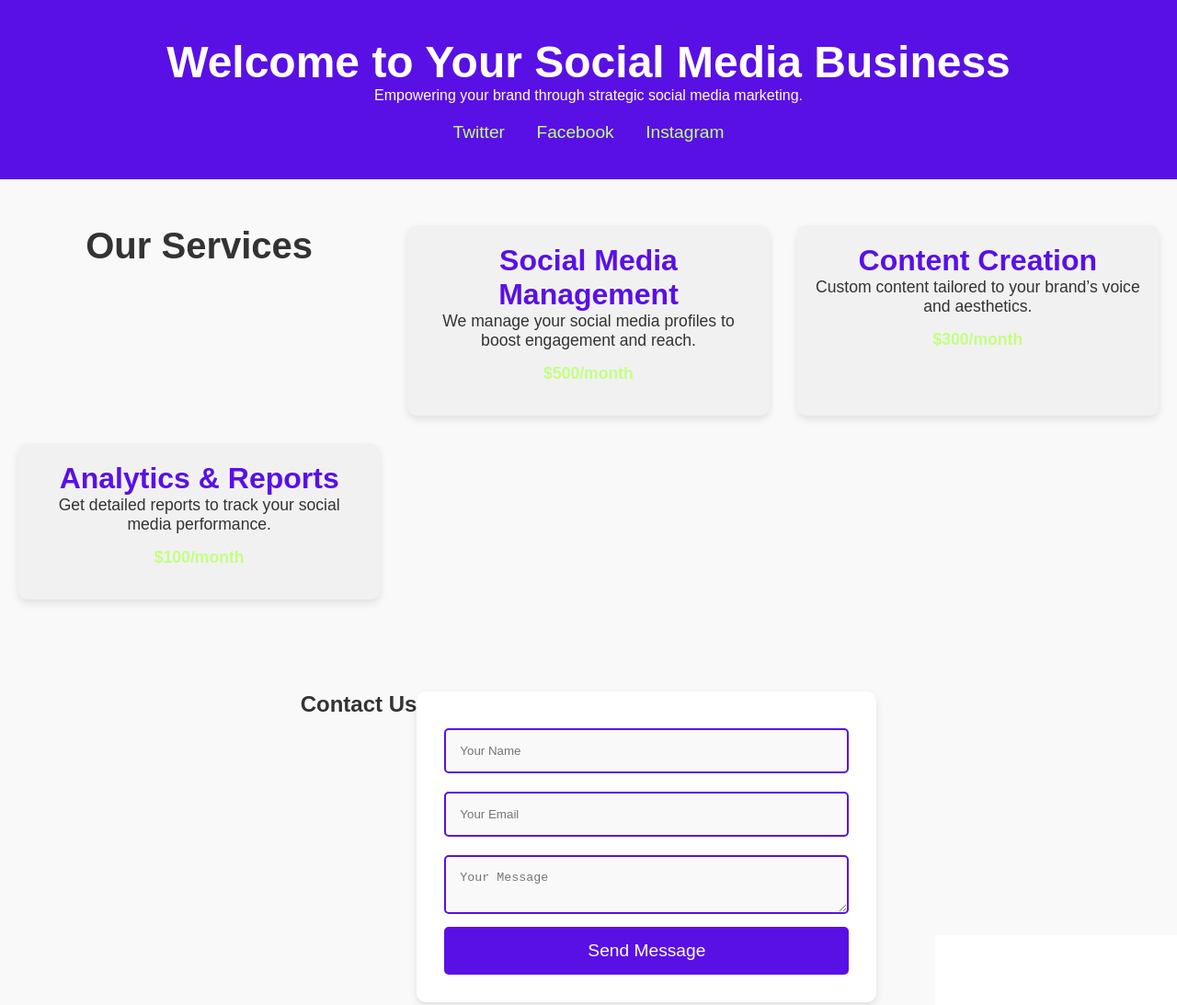
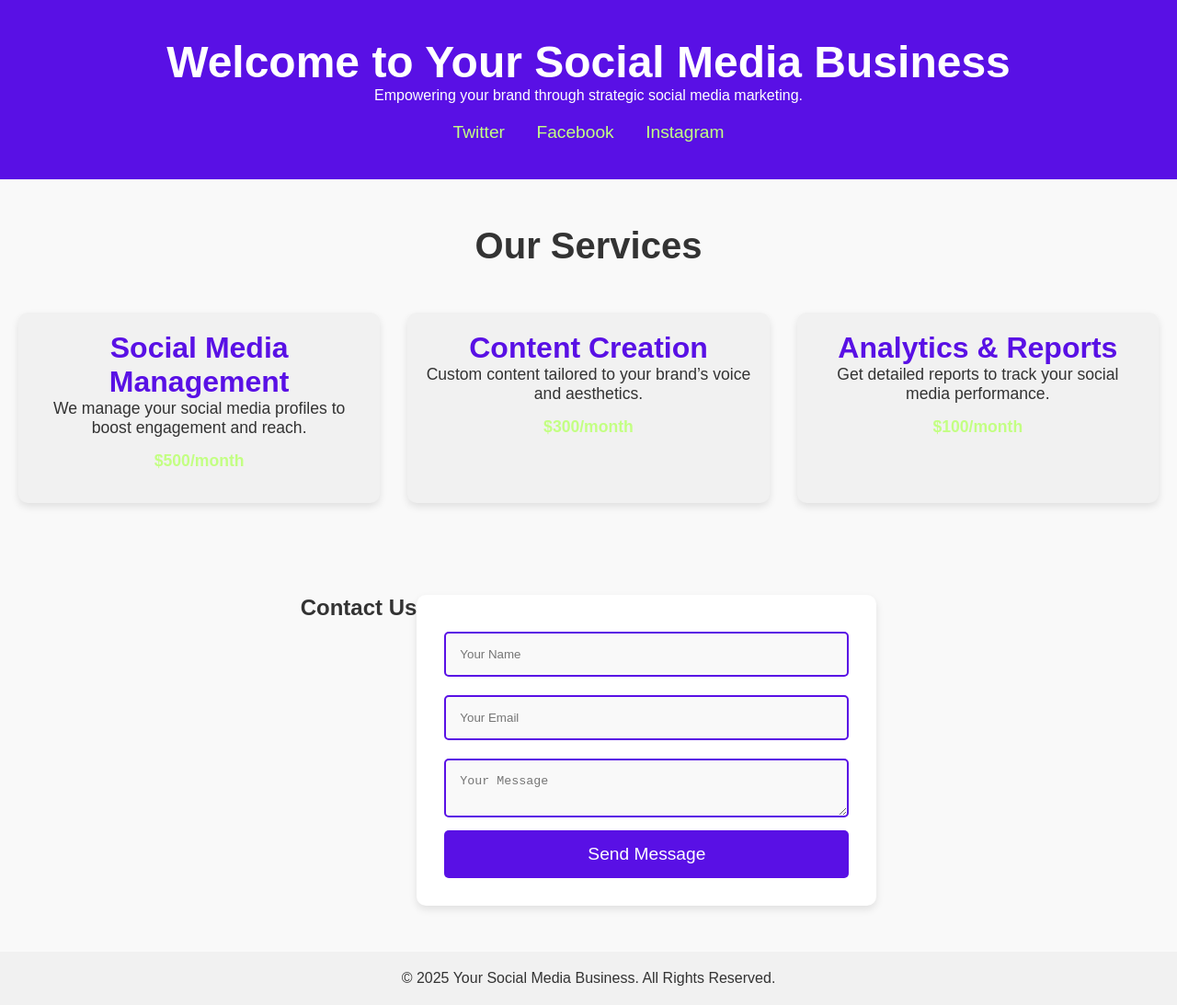
Before and after one commit to Taytamtey/Social-media-Landing-page, a plain HTML site: page index.html in a window 1280 px wide. Shown: the top 1093 px of the page at 92% size. Drawn offline with Linux system fonts and the light colour scheme.

Commit message:
Update styles.css

```diff
--- a/styles.css
+++ b/styles.css
@@ -34,11 +34,12 @@ header .social-links a {
 }
 
 #services {
-  display: grid; /* Grid layout for 3 columns */
-  grid-template-columns: repeat(auto-fit, minmax(300px, 1fr)); /* Flexibly fit 3 columns */
-  gap: 30px;
+  display: flex; /* Use flexbox for side-by-side layout */
+  justify-content: space-between; /* Space out the services evenly */
+  gap: 30px; /* Space between each service */
   padding: 50px 20px;
   background-color: #f9f9f9;  /* Lighter background */
+  flex-wrap: wrap; /* Allow items to wrap on smaller screens */
 }
 
 #services h2 {
@@ -54,6 +55,8 @@ header .social-links a {
   border-radius: 10px;
   box-shadow: 0 4px 8px rgba(0, 0, 0, 0.1);
   text-align: center;
+  flex: 1; /* Each service will take equal width */
+  min-width: 250px; /* Prevent shrinking too much */
 }
 
 .service h3 {
```
